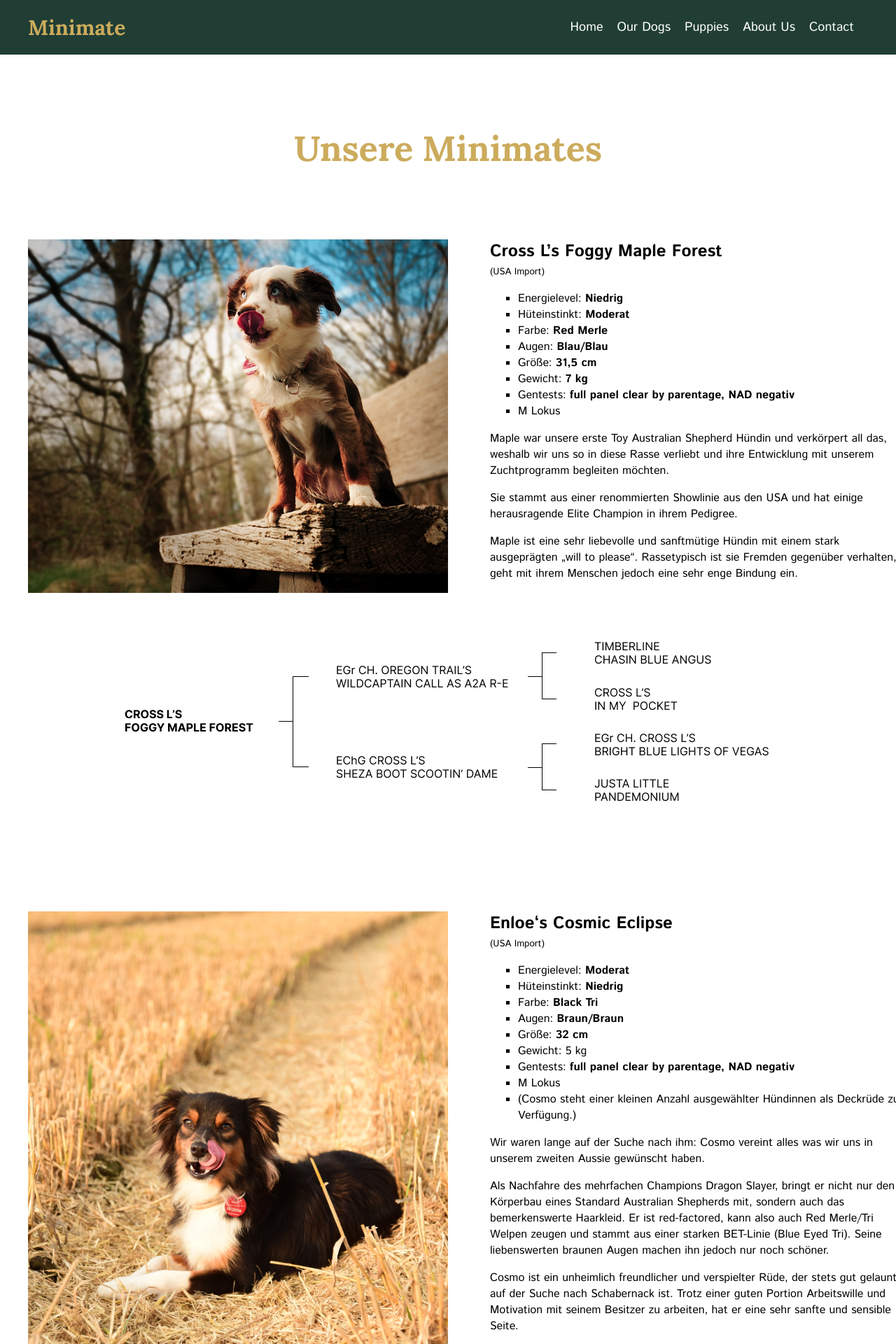
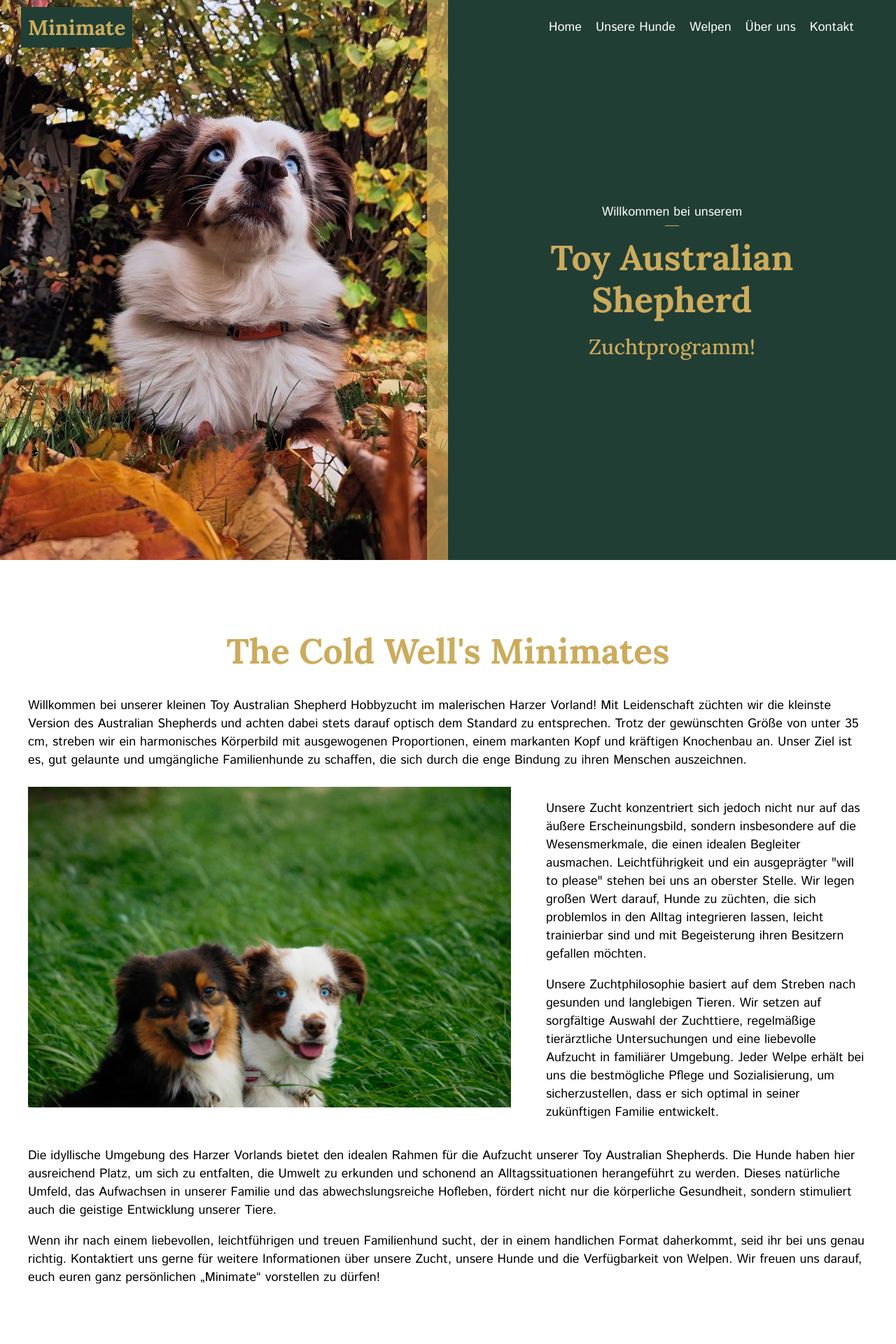
Before and after one commit to 19101990/mini-mate, a React (Create React App) app: page /#/ in a window 1280 px wide. Before the commit this address led to /#/dogs. Shown: the top 1920 px of the page at 70% size. Built offline with nearby package versions, Linux system fonts and the light colour scheme.

Commit message:
update content

```diff
--- a/src/components/Header.js
+++ b/src/components/Header.js
@@ -55,19 +55,19 @@
                 <Link to={`/`} onClick={() => setOpen(false)}>Home</Link>
               </li>
               <li className=''>
-                <Link to={`/dogs`} onClick={() => setOpen(false)}>Our Dogs</Link>
+                <Link to={`/dogs`} onClick={() => setOpen(false)}>Unsere Hunde</Link>
               </li>
               <li className=''>
-                <Link to={`/puppies`} onClick={() => setOpen(false)}>Puppies</Link>
+                <Link to={`/puppies`} onClick={() => setOpen(false)}>Welpen</Link>
               </li>
               {/* <li className=''>
                 <Link to={`/gallery`} onClick={() => setOpen(false)}>Gallery</Link>
               </li> */}
               <li className=''>
-                <Link to={`/about`} onClick={() => setOpen(false)}>About Us</Link>
+                <Link to={`/about`} onClick={() => setOpen(false)}>Über uns</Link>
               </li>
               <li className=''>
-                <Link to={`/contact`} onClick={() => setOpen(false)}>Contact</Link>
+                <Link to={`/contact`} onClick={() => setOpen(false)}>Kontakt</Link>
               </li>
             </ul>
             <div className='header_links'>
@@ -83,19 +83,19 @@
               <Link to={`/`}>Home</Link>
             </li>
             <li className=''>
-              <Link to={`/dogs`}>Our Dogs</Link>
+              <Link to={`/dogs`}>Unsere Hunde</Link>
             </li>
             <li className=''>
-              <Link to={`/puppies`}>Puppies</Link>
+              <Link to={`/puppies`}>Welpen</Link>
             </li>
             {/* <li className=''>
               <Link to={`/gallery`}>Gallery</Link>
             </li> */}
             <li className=''>
-              <Link to={`/about`}>About Us</Link>
+              <Link to={`/about`}>Über uns</Link>
             </li>
             <li className=''>
-              <Link to={`/contact`}>Contact</Link>
+              <Link to={`/contact`}>Kontakt</Link>
             </li>
           </ul>
         )}
--- a/src/pages/AboutPage.js
+++ b/src/pages/AboutPage.js
@@ -15,6 +15,12 @@
                 <p>Im Laufe meines Erwachsenwerdens gab es einige Schlüsselmomente, die mich nachhaltig geprägt und eine Leidenschaft für artgerechte Tierhaltung entfacht haben. Seither setze ich mich mit ganzem Herzen für das Wohl der Tiere ein und schaffe auf unserem Hof für alle Hof- und Haustiere die Lebensbedingungen, die ich mir für jedes vom Menschen gehaltenen Tier wünschen würde.</p>
                 <p>Hier im wunderschönen Harzer Vorland leben wir nun also auf dem alten Hof meines Großvaters und dürfen die Vorteile eines Familienverbundes aus mehreren Generationen genießen. Mein Großvater Fritz, meine Mutter Bettina, mein Bruder Simon mit seiner Frau Mona und den gemeinsamen Kindern Friedrich und Otto, machen das Chaos perfekt. ;) </p>
                 <p>Ich wünsche mir, dass wir in den nächsten Jahren noch mehr Nutztieren ein Zuhause schaffen können. Realistisch betrachtet sind wir allerdings vorerst mit unseren Vollzeitjobs, Haushalt, Umbaumaßnahmen, dem Obstgarten, Gemüsebeeten und Gewächshaus, unseren Hühnern, Enten, Katzen und Hunden ausgelastet.</p>
+                <p className="about_name">Ewa:</p>
+                <p>Um ehrlich zu sein, kann ich mich an keine Zeit in meinem Leben erinnern, in der ich nicht von Tieren umgeben war.</p>
+                <p>Ich bin in einem kleinen Dorf in Polen aufgewachsen und von klein auf hat mir meine Mutter die Liebe und den Respekt für die Natur, meine Umwelt und alle Lebewesen beigebracht. Damals schon sind meine Mutter und ich gemeinsam Pilze sammeln gegangen, um sie zu trocken, mit der Familie und Nachbarn zu teilen und genug bis zur nächsten Saison einzulagern.</p>
+                <p>Der Anbau von Obst und Gemüse, als auch das Einkochen von Lebensmitteln hat Tradition in meiner Familie. Die Regale in der Speisekammer waren immer bis unter die Decke gefüllt mit den unterschiedlichsten Marmeladen, eingelegtem und fermentiertem Gemüse, geräuchertem Fleisch und allerlei mehr.  Die Milch und den Käse vom Nachbarn, Honig, Eier und Wild von meinem Opa, Gemüse aus dem Garten – so bin ich aufgewachsen. </p>
+                <p>Bei uns gab es auch schon immer Katzen und Hunde, zeitweise auch verschiedene Nutztiere und Pferde, die für mich zu einem wichtigen Teil meines Lebens geworden sind. Im Laufe der Jahre haben wir unzählige streunende Katzen und Hunde aufgenommen. Einige wurden in unserem Dorf gefunden und zu uns gebracht, andere kamen von selbst. Einfach wegschauen konnten wir nicht also haben wir stets unser Bestes getan, um ihnen ein gutes und langes Leben zu bieten.</p>
+                <p>Ich habe das große Glück, eine Partnerin gefunden zu haben, die meine Träume und Werte teilt. Auf dem Bauernhof bauen wir unsere Zukunft gemeinsam auf. Das Wohlergehen unserer Tiere ist für uns eine Selbstverständlichkeit. Sie waren und werden nie nur ein Haus- oder Nutztier sein, sie sind ein Teil von uns, diesem Hof und unserem Leben.</p>
             </div>
             <div className="about_contact">
                 <p>Wenn du noch mehr über die Züchter deines Welpen und das Leben auf dem Hof wissen möchtest, kannst du gerne weiterlesen oder uns einfach kontaktieren.</p>
--- a/src/pages/ContactPage.js
+++ b/src/pages/ContactPage.js
@@ -15,9 +15,9 @@
                 <div className="contact_wrapper">
                     <div className='contact_links'>
                         <span className="contact_information">Da wir den Tag in der Regel auf dem Hof und mit unseren Tieren verbringen, sind wir telefonisch nicht erreichbar. Schickt uns gerne eine Nachricht über WhatsApp oder per Mail, wir melden uns zurück!</span>
-                        <a href="https://instagram.com/simpli.us_lfm"><span className="icon"><FaInstagram /><span className="txt">Check our instagram!</span></span></a>
-                        <a href="https://wa.me/0000000000"><span className="icon"><FaWhatsapp /><span className="txt">WhatsApp</span></span></a>
-                        <a href="mailto:mail@mail.com"><span className="icon"><LuMail /></span><span className="txt">mail@mail.com</span></a>
+                        <a href="https://instagram.com/thecoldwell_life"><span className="icon"><FaInstagram /><span className="txt">Check our instagram!</span></span></a>
+                        <a href="https://wa.me/015226156940"><span className="icon"><FaWhatsapp /><span className="txt">WhatsApp</span></span></a>
+                        <a href="mailto:de-bruyn-amanda@web.de"><span className="icon"><LuMail /></span><span className="txt">de-bruyn-amanda@web.de</span></a>
                         <span className="contact_link"><span className="icon"><SlLocationPin /></span><span className="txt">Goslar Landkreis, Niedersachsen</span></span>
                     </div>
                     <div className="maps">
--- a/src/pages/DogsPage.js
+++ b/src/pages/DogsPage.js
@@ -21,13 +21,13 @@
                                     <li>Größe: <b>31,5 cm</b></li>
                                     <li>Gewicht: <b>7 kg</b></li>
                                     <li>Gentests: <b>full panel clear by parentage, NAD negativ</b></li>
-                                    <li>M Lokus</li>
+                                    <li>M Lokus: <b>M(267)/m</b></li>
                                 </ul>
                             </div>
                             <div>
                                 <p>Maple war unsere erste Toy Australian Shepherd Hündin und verkörpert all das, weshalb wir uns so in diese Rasse verliebt und ihre Entwicklung mit unserem Zuchtprogramm begleiten möchten.</p>
-                                <p>Sie stammt aus einer renommierten Showlinie aus den USA und hat einige herausragende Elite Champion in ihrem Pedigree.</p>
-                                <p>Maple ist eine sehr liebevolle und sanftmütige Hündin mit einem stark ausgeprägten „will to please“. Rassetypisch ist sie Fremden gegenüber verhalten, geht mit ihrem Menschen jedoch eine sehr enge Bindung ein.</p>
+                                <p>Sie stammt aus einer renommierten Showlinie aus den USA und hat einige herausragende Elite Champion in ihrem Pedigree. </p>
+                                <p>Maple ist eine sehr liebevolle und sanftmütige Hündin mit einem stark ausgeprägten „will to please“. Rassetypisch ist sie Fremden gegenüber verhalten, geht mit ihrem Menschen jedoch eine sehr enge Bindung ein. </p>
                             </div>
                         </div>
                     </div>
@@ -51,13 +51,13 @@
                                     <li>Größe: <b>32 cm</b></li>
                                     <li>Gewicht: 5 kg</li>
                                     <li>Gentests: <b>full panel clear by parentage, NAD negativ</b></li>
-                                    <li>M Lokus</li>
-                                    <li>(Cosmo steht einer kleinen Anzahl ausgewählter Hündinnen als Deckrüde zur Verfügung.)</li>
+                                    <li>M Lokus: <b>Mc(222)/m</b></li>
+                                    <li>(Cosmo steht ab 2025 einer kleinen Anzahl ausgewählter Hündinnen als Deckrüde zur Verfügung.)</li>
                                 </ul>
                             </div>
                             <div>
                                 <p>Wir waren lange auf der Suche nach ihm: Cosmo vereint alles was wir uns in unserem zweiten Aussie gewünscht haben.</p>
-                                <p>Als Nachfahre des mehrfachen Champions Dragon Slayer, bringt er nicht nur den Körperbau eines Standard Australian Shepherds mit, sondern auch das bemerkenswerte Haarkleid. Er ist red-factored, kann also auch Red Merle/Tri Welpen zeugen und stammt aus einer starken BET-Linie (Blue Eyed Tri). Seine liebenswerten braunen Augen machen ihn jedoch nur noch schöner.</p>
+                                <p>Als Nachfahre des mehrfachen Champions Dragon Slayer, bringt er nicht nur den Körperbau eines Standard Australian Shepherds mit, sondern auch das bemerkenswerte Haarkleid. Er ist red-factored, und stammt aus einer starken BET-Linie (Blue Eyed Tri). Seine liebenswerten braunen Augen machen ihn jedoch nur noch schöner.</p>
                                 <p>Cosmo ist ein unheimlich freundlicher und verspielter Rüde, der stets gut gelaunt auf der Suche nach Schabernack ist. Trotz einer guten Portion Arbeitswille und Motivation mit seinem Besitzer zu arbeiten, hat er eine sehr sanfte und sensible Seite.</p>
                             </div>
                         </div>
--- a/src/pages/PuppiesPage.js
+++ b/src/pages/PuppiesPage.js
@@ -5,8 +5,8 @@
     return (
         <div className='puppies_page'>
             <h2 className="headline">Puppies</h2>
-            <h4 className="headline__small">Oktober 2024</h4>
-            <div className="puppies_page_wrapper">
+            {/* <h4 className="headline__small">Oktober 2024</h4> */}
+            {/* <div className="puppies_page_wrapper">
                 <div className="puppy_card">
                     <div className="puppy_image"><img loading="lazy" src="gfx/g15.jpg" alt=""></img></div>
                     <div className="puppy_description">
@@ -27,15 +27,19 @@
                         </div>
                     </div>
                 </div>
+            </div> */}
+            <div className="puppies_page__news">
+                <p>Wir erwarten Welpen im Oktober!</p>
             </div>
             <div className="puppies_info__price">
                 <h3>Preis</h3>
-                <p>Die große Preisfrage. Ich habe Verständnis dafür, dass ein Interessent wissen möchte, worauf er sich bei einer Bewerbung für einen Welpen finanziell einstellen muss. Ich habe oft erlebt, dass Interessenten nicht den Eindruck erwecken wollen, dass ihnen das Geld wichtiger ist als das Tier. Der Züchter wiederum möchte keine potenziellen Hundeliebhaber verprellen, bevor diese sich von dem Zuchtprogramm einen unvoreingenommenen Eindruck verschaffen konnten. Beide Seiten sind nachvollziehbar, doch weder dem Züchter, noch dem Interessenten ist damit geholfen um diese Frage herumzutanzen.</p>
-                <p>Ich lege viel Wert auf Offenheit und Ehrlichkeit und erwarte das auch von den zukünftigen Besitzern unserer Welpen, daher verfolge ich einen anderen Ansatz und gestalte die Preise und Preisfindung transparent.</p>
-                <p>Tiere auszubeuten um Gewinn zu erzielen, könnte nicht weiter von unseren Zielen entfernt sein. Wir haben und aus Leidenschaft und Überzeugung für die Zucht dieser Rasse entschieden und möchten mit unserem Zuchtprogramm dazu beitragen einen gesunden Genpool dieser noch sehr seltenen Rasse in Deutschland und dem europäischen Ausland aufzubauen. Ich denke bei genauerem Nachdenken ist auch jedem klar, dass die Versorgung der Zuchthunde, die genetische und medizinische Auswertung, das Futter, die tierärztlichen Untersuchungen der trächtigen Hündin und ihrer Welpen, die Ausstattung usw. einen enormen Kostenfaktor ergeben, die bei einer typisch kleinen Wurfgröße von 3-4 Welpen, maximal gedeckt werden können.</p>
-                <p>Unsere Hunde sollen ihren Besitzern Freude bereiten und Familienmitglieder sein, daher geben wir sie als reine Haustiere ab. Vertraglich wird die Pflicht zur Kastration bis zum 3. Lebensjahr festgehalten.</p>
+                <p>Die große Preisfrage. Wir haben Verständnis dafür, dass ein Interessent wissen möchte, worauf er sich bei der Bewerbung für einen Welpen finanziell einstellen muss. Wir haben oft erlebt, dass Interessenten nicht den Eindruck erwecken möchten, dass das Geld im Vordergrund steht. Der Züchter wiederum möchte keinen Interessenten und potentiell liebevolles Zuhause für einen Welpen verlieren, bevor diese sich von dem Zuchtprogramm einen unvoreingenommenen Eindruck verschaffen konnten. Beide Seiten sind nachvollziehbar, doch weder dem Züchter, noch dem Interessenten ist damit geholfen um diese Frage herumzutanzen.</p>
+                <p>Wir legen viel Wert auf Offenheit und Ehrlichkeit und erwarten das auch von den zukünftigen Besitzern unserer Welpen, daher verfolgen wir einen anderen Ansatz und gestalten die Preise und Preisfindung transparent.</p>
+                <p><em>Dennoch ein paar Worte, die von Herzen kommen:</em></p>
+                <p><em>Tiere auszubeuten um Gewinn zu erzielen, könnte nicht weiter von unseren Zielen entfernt sein. Wir haben uns aus Leidenschaft und Überzeugung für die Zucht dieser Rasse entschieden und möchten mit unserem Zuchtprogramm dazu beitragen einen gesunden Genpool dieser noch sehr seltenen Rasse in Deutschland und dem europäischen Ausland aufzubauen. Ich denke bei genauerem Nachdenken ist auch jedem klar, dass die Versorgung der Zuchthunde, die genetische und medizinische Auswertung, das Futter, die tierärztlichen Untersuchungen der trächtigen Hündin und ihrer Welpen, Microchips, Impfungen, Entwurmungen, die Ausstattung usw. einen enormen Kostenfaktor ergeben, der bei einer typisch kleinen Wurfgröße von 3-4 Welpen, nur mit Glück noch gedeckt werden kann. Die Tage und Nächte, die wir uns um die neugeborenen Welpen sorgen und die Zeit, die wir in die liebevolle Aufzucht und Sozialisierung der Welpen stecken, finden in der Preisfindung schon gar Beachtung mehr.</em></p>
+                <p><em>Die Preise für unsere Welpen liegen zwischen ca. 1.800 und 2.500 €. Ab der 5. Woche wird jeder Welpe individuell nach Erscheinungsbild und Wesensmerkmalen bewertet und der Preis festgelegt.</em></p>
+                <p>Unsere Hunde sollen ihren Besitzern ihr ganzes Leben lang Freude bereiten und Familienmitglieder sein. Um sie vor unseriöser Vermehrung zu schützen, geben wir sie als reine Haustiere, ohne Zuchterlaubnis, ab. </p>
                 <p>Wir behalten uns vor in Ausnahmefällen einzelne Tiere in Zuchtqualität an kleine ausgewählte Zuchtprogramme abzugeben. </p>
-                <p>Der Preis für jeden Welpen wird ab der 5. Woche individuell nach Erscheinungsbild und Wesensmerkmale bestimmt und startet bei 2.000 €.</p>
             </div>
         </div>
     );
```
